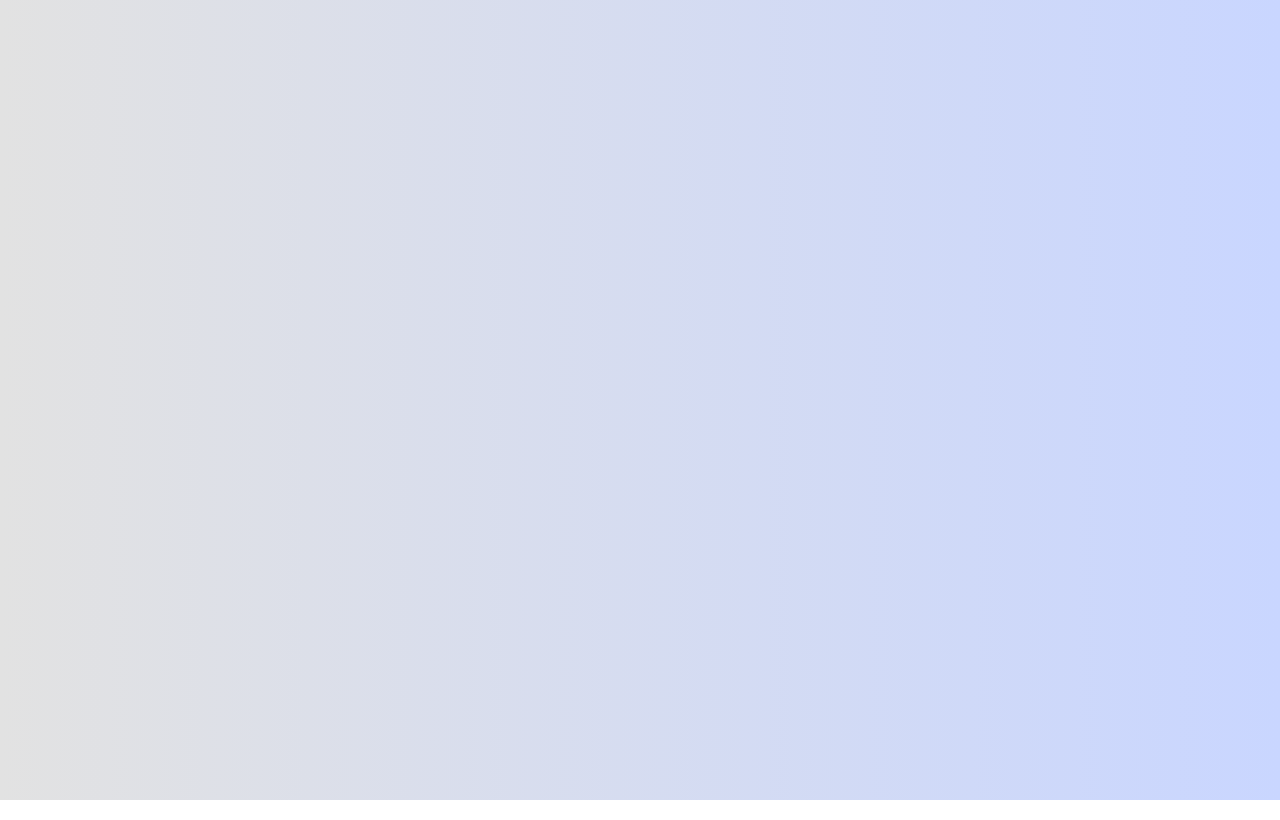
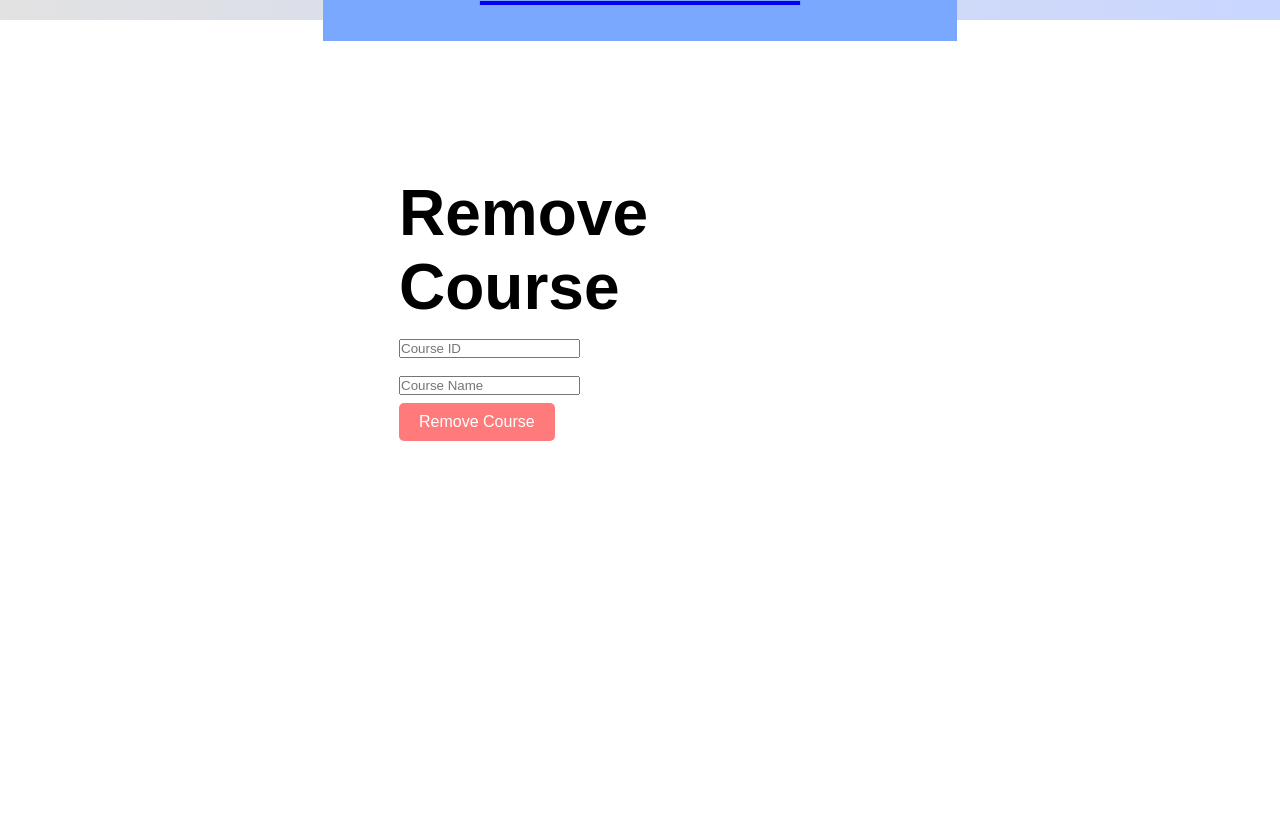
Before and after one commit to andrewerdei02/CSE-2102-Fall-23-Course-Scheduler, a Vue app in the folder frontend/: page /RemoveCourse in a window 1280 px wide. Before the commit this address had no page. Built offline with nearby package versions, Linux system fonts and the light colour scheme.

Commit message:
Made removecourse page, running into cors error

```diff
--- a/frontend/src/router/index.js
+++ b/frontend/src/router/index.js
@@ -6,6 +6,7 @@ import AdminLogin from '@/views/AdminLogin.vue';
 import AdminHome from '@/views/AdminHome.vue';
 import CourseAdjust from '@/views/CourseAdjust.vue';
 import AddCourse from '@/views/AddCourse.vue';
+import RemoveCourse from '@/views/RemoveCourse.vue';
 
 
 const routes = [
@@ -42,6 +43,11 @@ const routes = [
     component: AddCourse
   },
   {
+    path: '/RemoveCourse',
+    name: 'RemoveCourse',
+    component: RemoveCourse
+  },
+  {
     path: '/ClassSearch',
     name: 'ClassSearch',
     component: () => import( '../views/ClassSearchView.vue')
--- a/frontend/src/views/CourseAdjust.vue
+++ b/frontend/src/views/CourseAdjust.vue
@@ -1,68 +1,27 @@
 <template>
   <div class="div">
-    <div class="space">
-      <div class="header">
-        <router-link to="/AdminHome">Course Scheduler</router-link>
+    <div class="header">
+      <router-link to="/AdminHome">Course Scheduler</router-link>
+    </div>
+    <div class="add-remove-buttons">
+      <div class="add-course">
+        <router-link to="/AddCourse">
+          <button>Add Course</button>
+        </router-link>
       </div>
-      <div class="container">
-        <div class="data-section">
-          <div class="course-list" v-if="courses && courses.length > 0">
-            <div class="course" v-for="course in courses" :key="course.course_id">
-              <div class="course-info">
-                <p><strong>Course ID:</strong> {{ course.course_id }}</p>
-                <p><strong>Course Name:</strong> {{ course.course_name }}</p>
-                <p><strong>Total Seats:</strong> {{ course.total_seats }}</p>
-                <p><strong>Taken Seats:</strong> {{ course.taken_seats }}</p>
-              </div>
-            </div>
-          </div>
-          <div v-else>
-            <p>No courses available.</p>
-          </div>
-        </div>
-        <div class="add-course">
-          <a href="/AddCourse">
-            <button>Add Course</button>
-          </a>
-        </div>
+      <div class="remove-course">
+        <router-link to="/RemoveCourse">
+          <button>Remove Course</button>
+        </router-link>
       </div>
     </div>
   </div>
 </template>
 
 <script>
-export default {
-  data() {
-    return {
-      courses: [], // Initialize courses as an empty array
-    };
-  },
-  mounted() {
-    this.fetchCourses(); // Call fetchCourses method when the component is mounted
-  },
-  methods: {
-    async fetchCourses() {
-      try {
-        const response = await fetch('https://e6uyvie1q8.execute-api.us-east-1.amazonaws.com/Prod/courses');
-        if (response.ok) {
-          const data = await response.json();
-          // Parse the stringified JSON if present in the response body
-          const responseBody = typeof data.body === 'string' ? JSON.parse(data.body) : data.body;
-          this.courses = responseBody || []; // Set courses data from the API response
-        } else {
-          console.error('Error fetching courses:', response.statusText);
-        }
-      } catch (error) {
-        console.error('Error fetching courses:', error);
-      }
-    },
-  },
-};
 </script>
 
 <style>
-/* Your existing styles */
-
 .header {
   color: #000;
   align-self: center;
@@ -75,13 +34,7 @@ export default {
   font: 400 40px Inter, sans-serif;
 }
 
-.space {
-  display: flex;
-  flex-direction: column;
-  align-items: center;
-}
-
-.container {
+.add-remove-buttons {
   display: flex;
   flex-direction: row;
   justify-content: space-between;
@@ -90,25 +43,8 @@ export default {
   gap: 20px;
 }
 
-.data-section {
-  flex: 1;
-}
-
-.course-list {
-  display: flex;
-  flex-direction: column;
-  align-items: flex-start;
-  width: 100%;
-}
-
-.course {
-  border: 1px solid #ccc;
-  border-radius: 5px;
-  padding: 10px;
-  width: 250px;
-}
-
-.add-course {
+.add-course,
+.remove-course {
   margin-top: 20px;
 }
 
@@ -117,13 +53,13 @@ button {
   font-size: 16px;
   border: none;
   border-radius: 5px;
-  background-color: #7ba8ff;
+  background-color: #ff7b7b;
   color: white;
   cursor: pointer;
   transition: background-color 0.3s ease;
 }
 
 button:hover {
-  background-color: #5f8be3;
+  background-color: #9c1414;
 }
 </style>
--- /dev/null
+++ b/frontend/src/views/RemoveCourse.vue
@@ -0,0 +1,123 @@
+<template>
+    <div class="div">
+      <div class="space">
+        <div class="header">
+          <router-link to="/home">Course Scheduler</router-link>
+        </div>
+        <div class="removecourse">
+          <form @submit.prevent="handleRemoveCourse">
+            <h1>Remove Course</h1>
+            <div><input type="text" v-model="course_id" placeholder="Course ID"></div>
+            <div><input id="course_name" v-model="course_name" placeholder="Course Name"></div>
+            <button type="submit">Remove Course</button>
+          </form>
+        </div>
+      </div>
+    </div>
+  </template>
+
+  <script>
+  export default {
+    data() {
+      return {
+        course_id: '',
+        course_name: '',
+        baseUrl: 'https://e6uyvie1q8.execute-api.us-east-1.amazonaws.com/Prod'
+      };
+    },
+    methods: {
+      async handleRemoveCourse() {
+        try {
+          const requestData = {
+            httpMethod: 'DELETE',
+            body: JSON.stringify({
+              course_id: this.course_id,
+              course_name: this.course_name,
+            }),
+          };
+
+          const response = await fetch(this.baseUrl + '/createcourse', {
+            method: 'DELETE',
+            body: JSON.stringify(requestData)
+          });
+
+          const responseBody = await response.json();
+          const rep = JSON.parse(JSON.stringify(responseBody));
+          if (rep.statusCode == 201) {
+            window.alert(rep.body)
+          } else {
+            window.alert(rep.body)
+          }
+
+        } catch (error) {
+          console.error('Error:', error);
+          window.alert('Error: Course removal failed');
+        }
+      }
+    }
+  };
+  </script>
+
+  <style >
+      .course-selector-container {
+      display: flex;
+      justify-content: center;
+      align-items: center;
+      text-align: center;
+      padding: 32px 20px;
+      font: 400 40px Inter, sans-serif;
+    }
+    .search-bar {
+      width: 100%;
+      max-width: 400px;
+      padding: 10px;
+      font-size: 16px;
+      border: 1px solid #ccc;
+      border-radius: 5px;
+      margin-bottom: 20px;
+      }
+    .div {
+      background-color: #fff;
+      display: flex;
+      flex-direction: column;
+      align-items: center;
+      justify-content: center;
+      width: 100vw;
+      height: 100vh;
+      padding: 21px 20px 50px;
+    }
+    .space {
+      display: flex;
+      margin-bottom: 422px;
+      width: 859px;
+      max-width: 100%;
+      flex-direction: column;
+      align-items: center;
+    }
+
+    .div-3 {
+      color: #000;
+      max-width: 400px;
+      background-color: #7ba8ff;
+      justify-content: center;
+      align-items: center;
+      padding: 32px 20px;
+      font: 400 48px Inter, sans-serif;
+    }
+
+    .removecourse {
+      max-width: 100%;
+      border-radius: 10px;
+      align-self: center;
+      margin-top: 115px;
+      width: 522px;
+      justify-content: center;
+      align-items: center;
+      padding: 20px;
+      font: 400 32px Inter, sans-serif;
+    }
+    .search {
+      align-items: center;
+      justify-content: center;
+    }
+    </style>
```
